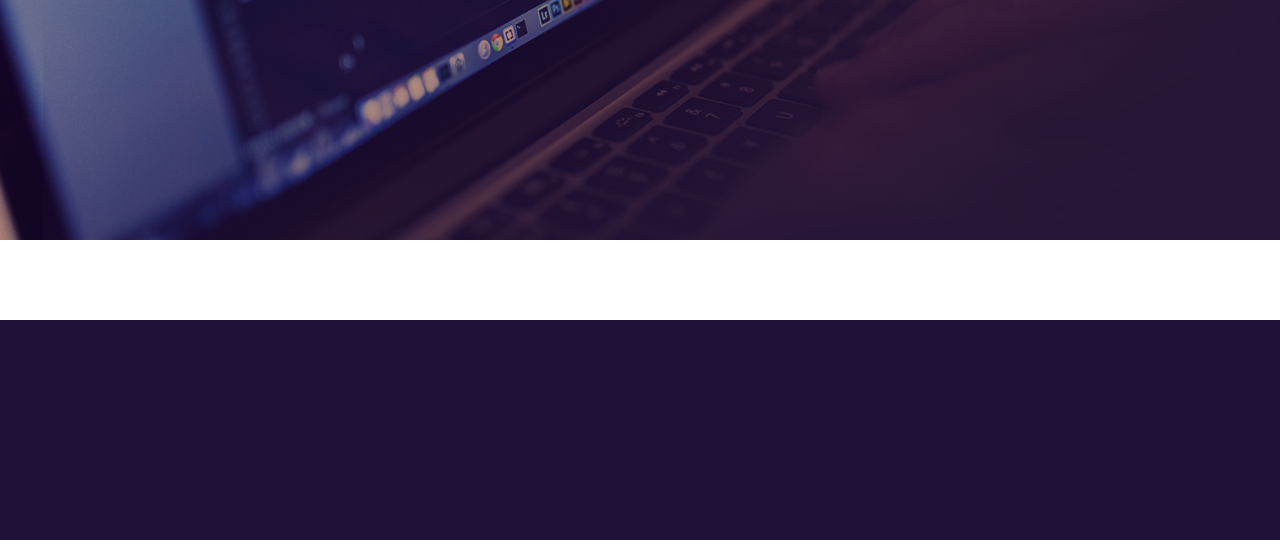
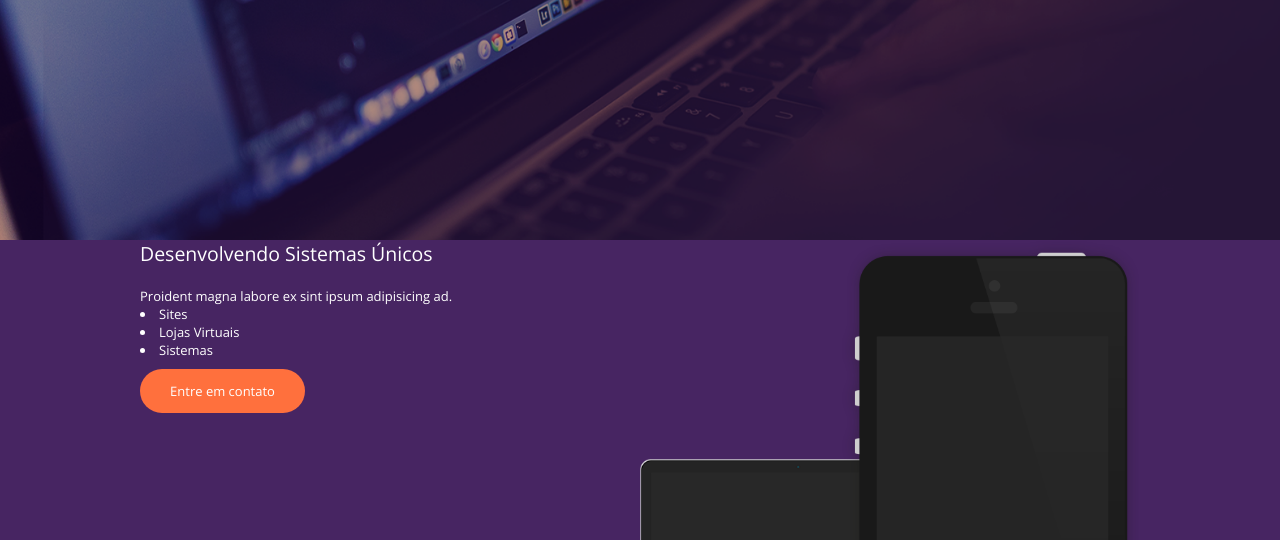
Before and after one commit to LucasSaladini/webmaster-frontend-completo, a PHP site: page / in a window 1280 px wide. Shown: the part 480-1020 px from the top of the page. Before the commit the page ends 800 px from the top, so only its background shows below. Run offline with PHP 8.4, Linux system fonts and the light colour scheme.

Commit message:
Added the main solutions and button. Need to adjust the image on page

```diff
--- a/Project_03/css/style.css
+++ b/Project_03/css/style.css
@@ -75,3 +75,59 @@ header nav ul a {
     margin-top: 10px;
     font-weight: 300;
 }
+
+section.section__1 {
+    width: 100%;
+    background: #472562;
+    padding: 0 2%;
+}
+
+section.section__1 .container {
+    max-width: 1000px;
+}
+
+.text_section__1 {
+    float: left;
+    color: white;
+    width: 50%;
+}
+
+.text_section__1 h2 {
+    font-weight: 300;
+}
+
+.text_section__1 p {
+    font-size: 13px;
+    margin-top: 20px;
+}
+
+.text_section__1 {
+    list-style-position: inside;
+    font-size: 13px;
+}
+
+.text_section__1 ul li {
+    float: left;
+    width: 100%;
+}
+
+.btn__1 {
+    background: #FF703D;
+    width: 165px;
+    height: 44px;
+    color: white;
+    cursor: pointer;
+    margin-top: 10px;
+    text-align: center;
+    line-height: 44px;
+    border-radius: 30px;
+}
+
+.device__section__1 {
+    float: left;
+    width: 50%;
+    height: 300px;
+    background: url('/images/device.png');
+    background-repeat: no-repeat;
+    background-size: 100% auto;
+}
--- a/Project_03/index.html
+++ b/Project_03/index.html
@@ -44,5 +44,27 @@
       </div>
       <!-- End of container -->
     </header>
+    <section class="section__1">
+      <div class="container">
+        <div class="text_section__1">
+          <h2>Desenvolvendo Sistemas Únicos</h2>
+          <p>Proident magna labore ex sint ipsum adipisicing ad.</p>
+          <ul>
+            <li>Sites</li>
+            <li>Lojas Virtuais</li>
+            <li>Sistemas</li>
+          </ul>
+          <div class="clear"></div>
+          <div class="btn__1">Entre em contato</div>
+        </div>
+        <!-- End of text_section__1 -->
+        <div class="device__section__1"></div>
+        <!-- End of device__section__1 -->
+        <div class="clear"></div>
+        <!-- End of clear -->
+      </div>
+      <!-- End of container -->
+    </section>
+    <!-- End of section 1 -->
   </body>
 </html>
```
Also changed, not shown: Project_03/images/device.png (added).
